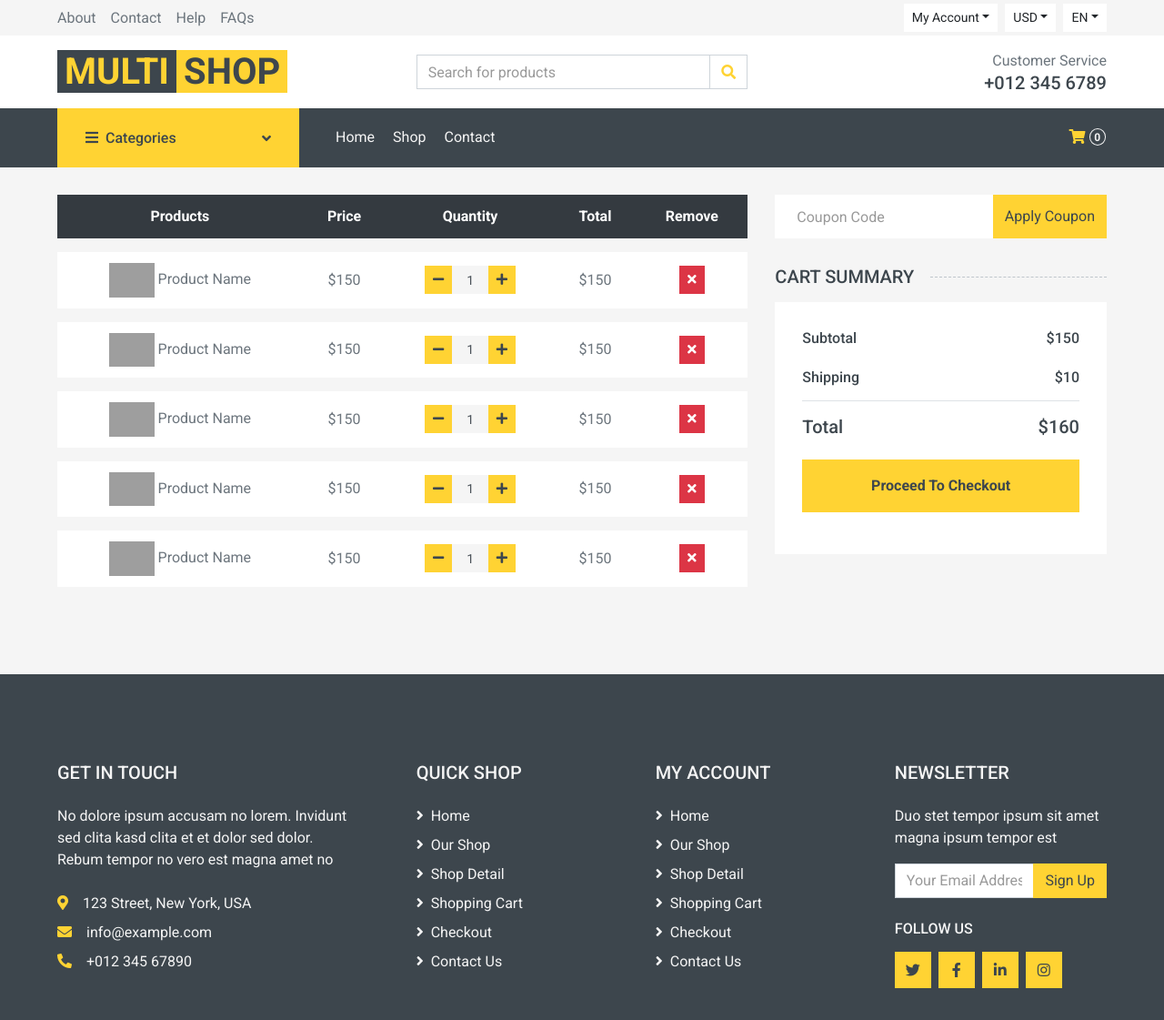
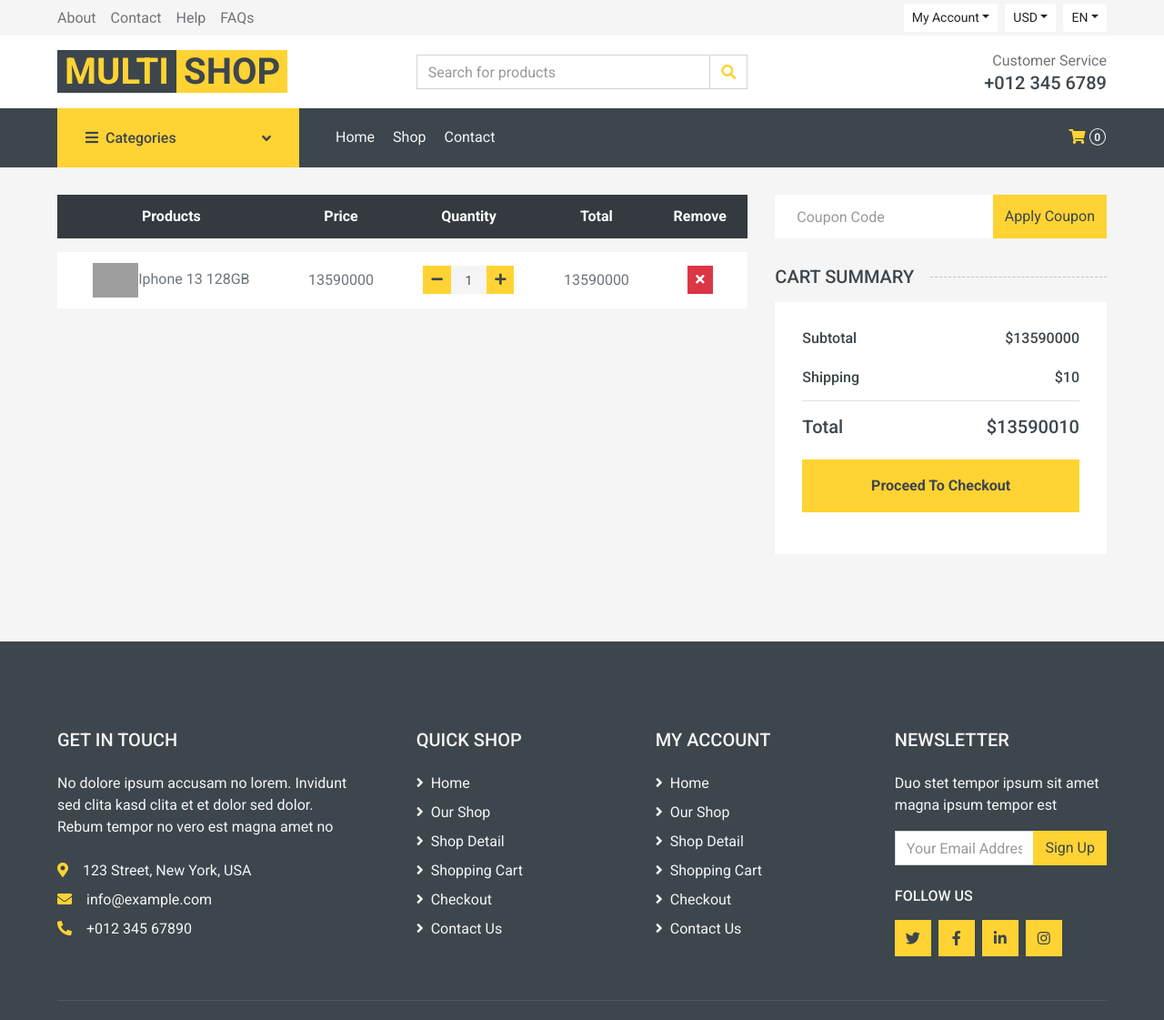
Before and after one commit to Ngocisme/Project1, a PHP site: page /keitaizoneTemplate/views/users/cart.php?id=3 in a window 1280 px wide. Shown: the top 1121 px of the page at 91% size. Run offline with PHP 8.4, Linux system fonts and the light colour scheme; a user stored in the database is signed in; data comes from the database, SQL or seed files in the repository; tables that the repository leaves empty hold one stand-in row (values such as "Sample post"); some libraries are stand-ins or nearby versions; grey boxes are pictures that could not be loaded.

Commit message:
Add cart and detail

```diff
--- a/models/Database.php
+++ b/models/Database.php
@@ -1,8 +1,8 @@
 <?php
 
 // include_once "../config.php";
-$servername = "localhost";
-$username = "mamp";
+$servername = "127.0.0.1";
+$username = "root";
 $password = "";
 $database = "KeiTaiZonePHP";
 
--- a/views/users/cart.php
+++ b/views/users/cart.php
@@ -1,7 +1,91 @@
 <?php
+ob_start();
+session_start();
+include_once "../users/includes/header.php";
+include_once "../../models/Database.php";
 
-include_once "../users/includes/header.php";
+$id = isset($_GET['id']) ? $_GET['id'] : null;
 
+if($id !== null) {
+    $sql = "SELECT * FROM products WHERE id = $id";
+    $stmt = $conn->query($sql);
+    if($stmt) {
+        $product = $stmt->fetch(PDO::FETCH_ASSOC);
+        if($product) {
+            $item = [
+                'id'=> $product['id'],
+                'name'=> $product['name'],
+                'price'=> $product['price'],
+                'qty'=> 1,
+                'total' => $product['price'] // Khởi tạo total bằng giá sản phẩm ban đầu
+            ];
+            if(isset($_SESSION['cart'][$id])){
+                     $_SESSION['cart'][$id]['qty'] += 1;
+                 }else{
+                    $_SESSION['cart'][$id]=$item;
+                 }
+        }
+    }
+
+    unset($_GET['id']);
+}
+
+$cart = isset($_SESSION['cart']) ? $_SESSION['cart'] : [];
+//update so lượng
+//if(isset($_POST['update_item'])) {
+    //$id = $_POST['update_item'];
+    //$quantity = isset($_POST['quantity']) ? intval($_POST['quantity']) : 1;
+
+    // Kiểm tra số lượng sản phẩm để đảm bảo rằng nó là số nguyên và không âm
+   // $quantity = max(1, $quantity);
+
+    // Cập nhật số lượng sản phẩm
+    //$_SESSION['cart'][$id]['qty'] = $quantity;
+
+    // Tính toán lại tổng giá trị của sản phẩm
+    //$_SESSION['cart'][$id]['total'] = $_SESSION['cart'][$id]['price'] * $quantity;
+//}
+if (isset($_POST['update_item'])) {
+    $id = $_POST['update_item'];
+    $quantity = isset($_POST['quantity']) ? intval($_POST['quantity']) : 1;
+
+    // Kiểm tra số lượng sản phẩm để đảm bảo rằng nó là số nguyên và không âm
+    $quantity = max(1, $quantity);
+
+    // Kiểm tra xem giỏ hàng đã được khởi tạo hay chưa
+    if (!isset($_SESSION['cart'])) {
+        $_SESSION['cart'] = array();
+    }
+
+    // Kiểm tra xem sản phẩm đã tồn tại trong giỏ hàng chưa
+    if (array_key_exists($id, $_SESSION['cart'])) {
+        // Cập nhật số lượng sản phẩm
+        $_SESSION['cart'][$id]['qty'] = $quantity;
+
+        // Tính toán lại tổng giá trị của sản phẩm
+        $_SESSION['cart'][$id]['total'] = $_SESSION['cart'][$id]['price'] * $quantity;
+    }
+}
+//xoa item
+if(isset($_POST['remove_item'])) {
+    $remove_id = $_POST['remove_item'];
+    unset($cart[$remove_id]);
+    $_SESSION['cart'] = $cart;
+    header("Location: cart.php");
+    exit;
+}
+// Tính Subtotal
+$subTotal = 0;
+foreach($cart as $id => $item) {
+    $subTotal += $item['total'];
+}
+
+// Phí shipping cố định
+$shippingFee = 10; // Giả sử phí shipping là $10
+
+// Tính Total
+$total = $subTotal + $shippingFee;
+ob_end_flush();
 ?>
 <!-- Cart Start -->
 <div class="container-fluid">
@@ -18,126 +102,41 @@ include_once "../users/includes/header.php";
                     </tr>
                 </thead>
                 <tbody class="align-middle">
+                    <?php foreach($cart as $id => $item ):?>
                     <tr>
-                        <td class="align-middle"><img src="img/product-1.jpg" alt="" style="width: 50px;"> Product Name
+                        <td class="align-middle"><img src="img/product-1.jpg" alt="" style="width: 50px;"><?php echo $item['name']?>
                         </td>
-                        <td class="align-middle">$150</td>
+                        <td class="align-middle"><?php echo $item['price']?></td>
                         <td class="align-middle">
+                            <form method="post">
+                                <input type="hidden" name="update_item" value="<?php echo $id ?>">
                                 <div class="input-group quantity mx-auto" style="width: 100px;">
                                     <div class="input-group-btn">
-                                    <button class="btn btn-sm btn-primary btn-minus">
+                                        <button class="btn btn-sm btn-primary btn-minus" type="submit" name="decrease_quantity">
                                             <i class="fa fa-minus"></i>
                                         </button>
                                     </div>
-                                <input type="text"
-                                    class="form-control form-control-sm bg-secondary border-0 text-center" value="1">
+                                    <input type="text" class="form-control form-control-sm bg-secondary border-0 text-center" name="quantity" value="<?php echo $item['qty'] ?>">
                                     <div class="input-group-btn">
-                                    <button class="btn btn-sm btn-primary btn-plus">
+                                        <button class="btn btn-sm btn-primary btn-plus" type="submit" name="increase_quantity">
                                             <i class="fa fa-plus"></i>
                                         </button>
                                     </div>
                                 </div>
+                            </form>
                         </td>
-                        <td class="align-middle">$150</td>
-                        <td class="align-middle"><button class="btn btn-sm btn-danger"><i
-                                    class="fa fa-times"></i></button></td>
+                        <td class="align-middle"><?php echo $item['total']?></td>
+                        <td class="align-middle">
+                            <form method="post">
+                                <input type="hidden" name="remove_item" value="<?php echo $id ?>">
+                                <button type="submit" class="btn btn-sm btn-danger" onclick="return confirm('Are you sure you want to remove this item?')">
+                                    <i class="fa fa-times"></i>
+                                </button>
+                            </form>
+                        </td>
                     </tr>
-                    <tr>
-                        <td class="align-middle"><img src="img/product-2.jpg" alt="" style="width: 50px;"> Product Name
-                        </td>
-                        <td class="align-middle">$150</td>
-                        <td class="align-middle">
-                            <div class="input-group quantity mx-auto" style="width: 100px;">
-                                <div class="input-group-btn">
-                                    <button class="btn btn-sm btn-primary btn-minus">
-                                        <i class="fa fa-minus"></i>
-                                    </button>
-                                </div>
-                                <input type="text"
-                                    class="form-control form-control-sm bg-secondary border-0 text-center" value="1">
-                                <div class="input-group-btn">
-                                    <button class="btn btn-sm btn-primary btn-plus">
-                                        <i class="fa fa-plus"></i>
-                                    </button>
-                                </div>
-                            </div>
-                        </td>
-                        <td class="align-middle">$150</td>
-                        <td class="align-middle"><button class="btn btn-sm btn-danger"><i
-                                    class="fa fa-times"></i></button></td>
-                    </tr>
-                    <tr>
-                        <td class="align-middle"><img src="img/product-3.jpg" alt="" style="width: 50px;"> Product Name
-                        </td>
-                        <td class="align-middle">$150</td>
-                        <td class="align-middle">
-                            <div class="input-group quantity mx-auto" style="width: 100px;">
-                                <div class="input-group-btn">
-                                    <button class="btn btn-sm btn-primary btn-minus">
-                                        <i class="fa fa-minus"></i>
-                                    </button>
-                                </div>
-                                <input type="text"
-                                    class="form-control form-control-sm bg-secondary border-0 text-center" value="1">
-                                <div class="input-group-btn">
-                                    <button class="btn btn-sm btn-primary btn-plus">
-                                        <i class="fa fa-plus"></i>
-                                    </button>
-                                </div>
-                            </div>
-                        </td>
-                        <td class="align-middle">$150</td>
-                        <td class="align-middle"><button class="btn btn-sm btn-danger"><i
-                                    class="fa fa-times"></i></button></td>
-                    </tr>
-                    <tr>
-                        <td class="align-middle"><img src="img/product-4.jpg" alt="" style="width: 50px;"> Product Name
-                        </td>
-                        <td class="align-middle">$150</td>
-                        <td class="align-middle">
-                            <div class="input-group quantity mx-auto" style="width: 100px;">
-                                <div class="input-group-btn">
-                                    <button class="btn btn-sm btn-primary btn-minus">
-                                        <i class="fa fa-minus"></i>
-                                    </button>
-                                </div>
-                                <input type="text"
-                                    class="form-control form-control-sm bg-secondary border-0 text-center" value="1">
-                                <div class="input-group-btn">
-                                    <button class="btn btn-sm btn-primary btn-plus">
-                                        <i class="fa fa-plus"></i>
-                                    </button>
-                                </div>
-                            </div>
-                        </td>
-                        <td class="align-middle">$150</td>
-                        <td class="align-middle"><button class="btn btn-sm btn-danger"><i
-                                    class="fa fa-times"></i></button></td>
-                    </tr>
-                    <tr>
-                        <td class="align-middle"><img src="img/product-5.jpg" alt="" style="width: 50px;"> Product Name
-                        </td>
-                        <td class="align-middle">$150</td>
-                        <td class="align-middle">
-                            <div class="input-group quantity mx-auto" style="width: 100px;">
-                                <div class="input-group-btn">
-                                    <button class="btn btn-sm btn-primary btn-minus">
-                                        <i class="fa fa-minus"></i>
-                                    </button>
-                                </div>
-                                <input type="text"
-                                    class="form-control form-control-sm bg-secondary border-0 text-center" value="1">
-                                <div class="input-group-btn">
-                                    <button class="btn btn-sm btn-primary btn-plus">
-                                        <i class="fa fa-plus"></i>
-                                    </button>
-                                </div>
-                            </div>
-                        </td>
-                        <td class="align-middle">$150</td>
-                        <td class="align-middle"><button class="btn btn-sm btn-danger"><i
-                                    class="fa fa-times"></i></button></td>
-                    </tr>
+                    <?php endforeach?>
+
                 </tbody>
             </table>
         </div>
@@ -156,17 +155,17 @@ include_once "../users/includes/header.php";
             <div class="border-bottom pb-2">
                 <div class="d-flex justify-content-between mb-3">
                     <h6>Subtotal</h6>
-                        <h6>$150</h6>
+                    <h6>$<?php echo $subTotal; ?></h6>
                 </div>
                 <div class="d-flex justify-content-between">
                     <h6 class="font-weight-medium">Shipping</h6>
-                        <h6 class="font-weight-medium">$10</h6>
+                    <h6 class="font-weight-medium">$<?php echo $shippingFee; ?></h6>
                 </div>
             </div>
                 <div class="pt-2">
                 <div class="d-flex justify-content-between mt-2">
                     <h5>Total</h5>
-                        <h5>$160</h5>
+                    <h5>$<?php echo $total; ?></h5>
                 </div>
                 <a href="checkout.php" class="btn btn-block btn-primary font-weight-bold my-3 py-3 ">Proceed To Checkout</a>
              </div>
@@ -177,7 +176,5 @@ include_once "../users/includes/header.php";
 <!-- Cart End -->
 
 <?php
-
 include_once "../users/includes/footer.php";
-
 ?>
--- a/views/users/includes/footer.php
+++ b/views/users/includes/footer.php
@@ -77,15 +77,15 @@
     <!-- JavaScript Libraries -->
     <script src="https://code.jquery.com/jquery-3.4.1.min.js"></script>
     <script src="https://stackpath.bootstrapcdn.com/bootstrap/4.4.1/js/bootstrap.bundle.min.js"></script>
-    <script src="../../assets/lib/easing/easing.min.js"></script>
-    <script src="../../assets/lib/owlcarousel/owl.carousel.min.js"></script>
+    <script src="../../assets/users/lib/easing/easing.min.js"></script>
+    <script src="../../assets/users/lib/owlcarousel/owl.carousel.min.js"></script>
 
     <!-- Contact Javascript File -->
-    <script src="../../assets/mail/jqBootstrapValidation.min.js"></script>
-    <script src="../../assets/mail/contact.js"></script>
+    <script src="../../assets/users/mail/jqBootstrapValidation.min.js"></script>
+    <script src="../../assets/users/mail/contact.js"></script>
 
     <!-- Template Javascript -->
-    <script src="../../assets/js/main.js"></script>
+    <script src="../../assets/users/js/main.js"></script>
 </body>
 
 </html>
--- a/views/users/includes/header.php
+++ b/views/users/includes/header.php
@@ -24,11 +24,11 @@
     <link href="https://cdnjs.cloudflare.com/ajax/libs/font-awesome/5.10.0/css/all.min.css" rel="stylesheet">
 
     <!-- Libraries Stylesheet -->
-    <link href="../../assets/lib/animate/animate.min.css" rel="stylesheet">
-    <link href="../../assets/lib/owlcarousel/assets/owl.carousel.min.css" rel="stylesheet">
+    <link href="../../assets/users/lib/animate/animate.min.css" rel="stylesheet">
+    <link href="../../assets/users/lib/owlcarousel/assets/owl.carousel.min.css" rel="stylesheet">
 
     <!-- Customized Bootstrap Stylesheet -->
-    <link href="../../assets/css/style.css" rel="stylesheet">
+    <link href="../../assets/users/css/style.css" rel="stylesheet">
     <!-- <script>
         function redirectToHome() {
             window.location.href = "index.php"
--- a/views/users/index.php
+++ b/views/users/index.php
@@ -82,10 +82,10 @@ $products = $stmt->fetchAll();
                     <div class="product-img position-relative overflow-hidden">
                         <img class="img-fluid w-100" src="../../assets/users/img/products/<?= $item['img'] ?>" alt="">
                         <div class="product-action">
-                            <a class="btn btn-outline-dark btn-square" href=""><i class="fa fa-shopping-cart"></i></a>
+                            <a class="btn btn-outline-dark btn-square" href="./../users/cart.php?id=<?php echo $item ['id'] ?>"><i class="fa fa-shopping-cart"></i></a>
                             <a class="btn btn-outline-dark btn-square" href=""><i class="far fa-heart"></i></a>
                             <a class="btn btn-outline-dark btn-square" href=""><i class="fa fa-sync-alt"></i></a>
-                            <a class="btn btn-outline-dark btn-square" href=""><i class="fa fa-search"></i></a>
+                            <a class="btn btn-outline-dark btn-square" href="./../users/detail.php"><i class="fa fa-search"></i></a>
                         </div>
                     </div>
                     <div class="text-center py-4">
```
Also changed, not shown: views/users/detail.php (+23 -11 lines), views/users/them.php (added, +44 -0 lines), assets/users/img/products/iphone-12-pro-max-xanh.jpg.webp (added), 1 other file. Lines whose indentation alone changed are shown as unchanged.
